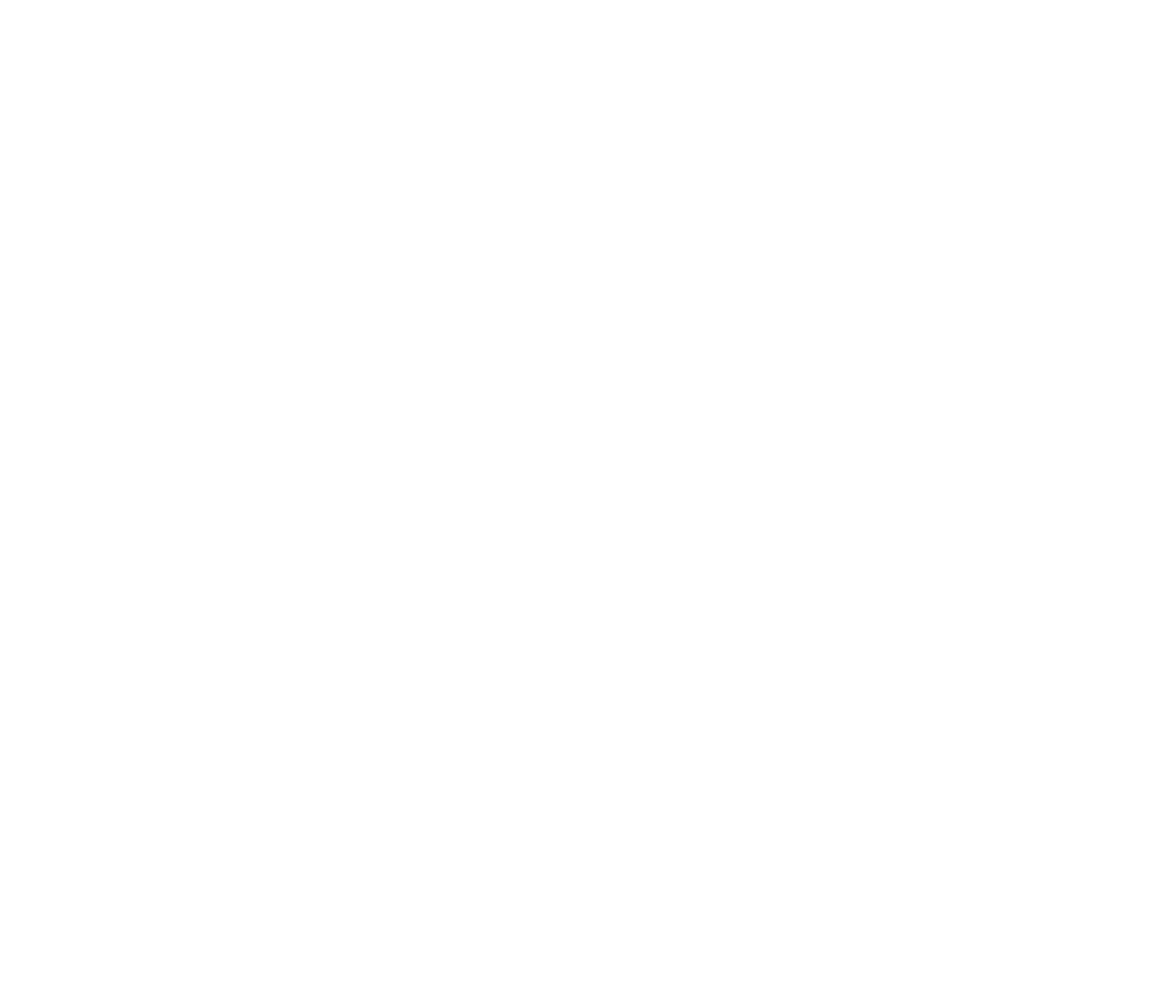
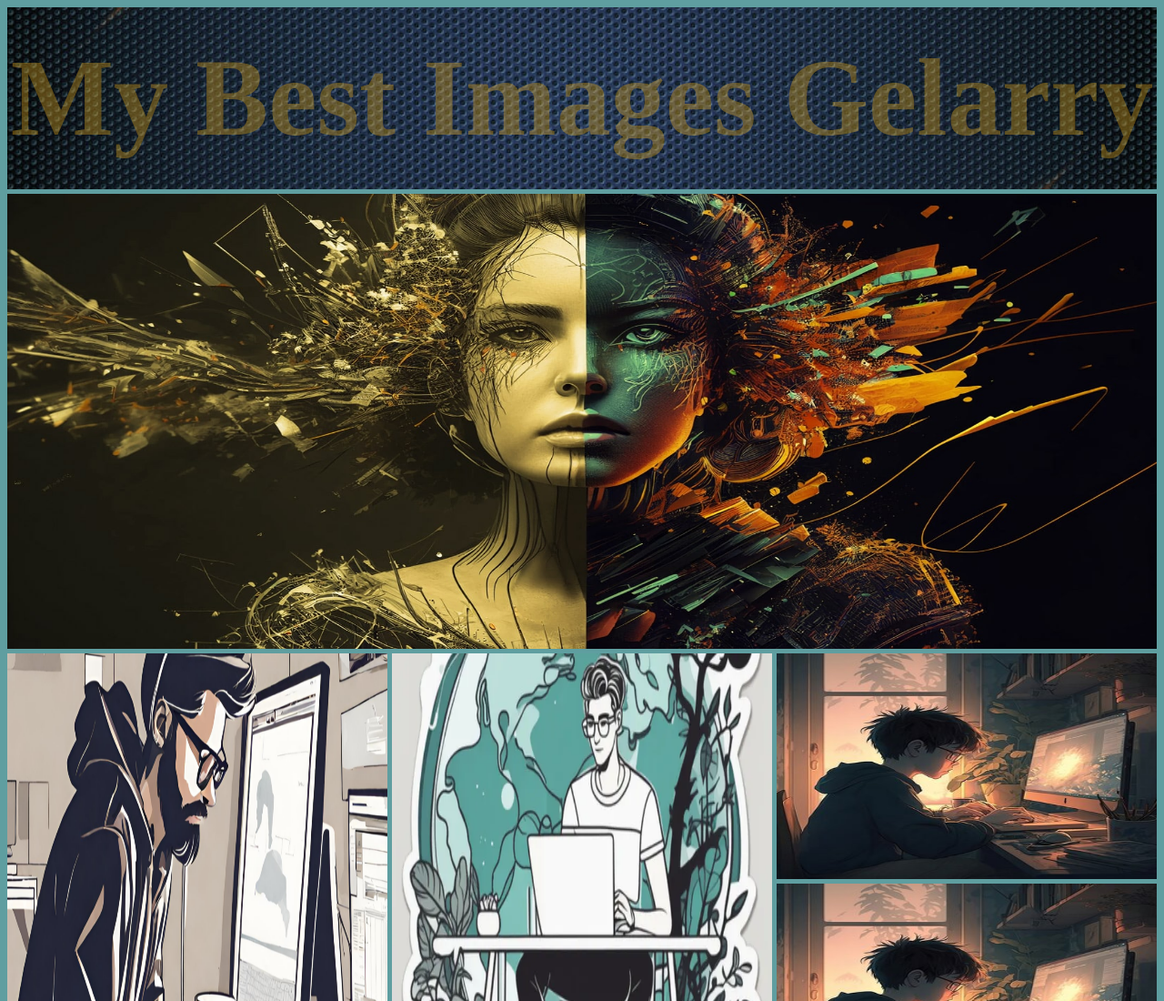
Before and after one commit to rkraj20/new-img-frem, a plain HTML site: page index.html in a window 1280 px wide. Shown: the top 1100 px of the page at 91% size. Before the commit the page ends 800 px from the top, so only its background shows below. Drawn offline with Linux system fonts and the light colour scheme.

Commit message:
full done

```diff
--- a/index.html
+++ b/index.html
@@ -4,8 +4,37 @@
     <meta charset="UTF-8">
     <meta name="viewport" content="width=device-width, initial-scale=1.0">
     <title>A Images Gelarry</title>
+    <link rel="stylesheet" href="style/style.css">
 </head>
 <body>
-
+    <header class="header">
+        <h2 class="header-title">My Best Images Gelarry</h2>
+    </header>
+    <main>
+        <section class="bg">
+            <img src="images/bg1.jpg" alt="">
+        </section>
+        <section class="bg section-img">
+                <div><img src="images/22.png" alt=""></div>
+                <div><img src="images/33.png" alt=""></div>
+                <div class="section-div">
+                    <div><img src="images/44.jpg" alt=""></div>
+                    <div><img src="images/44.jpg" alt=""></div>
+            </div>
+        </section>
+        <section class="bg section-imgs">
+            <div><img src="images/002.jpg" alt=""></div>
+            <div class="section-imgs-div">
+                <div><img src="images/2.png" alt=""></div>
+                <div><img src="images/2.png" alt=""></div>
+                <div><img src="images/2.png" alt=""></div>
+                <div><img src="images/2.png" alt=""></div>
+            </div>
+            <div><img src="images/003.jpg" alt=""></div>
+        </section>
+        <!-- <section class="bg color">
+            <img src="images/bg1.jpg" alt="">
+        </section>
+    </main> -->
 </body>
 </html>
--- a/style/style.css
+++ b/style/style.css
@@ -0,0 +1,55 @@
+body{
+    background-color: #5f9ea0;
+}
+.header{
+    width: 100%;
+    height: 200px;
+    display: flex;
+    align-items: center;
+    justify-content: center;
+    background-color: #ff000056;
+    background-image: url("../images/bg-pic.jpg");
+    background-size: cover;
+    background-repeat: no-repeat;
+    background-position: center;
+    margin-bottom: 5px;
+}
+.header-title{
+    font-size: 120px;
+    color: #daa52062;
+}
+img{
+    height: 100%;
+    width: 100%;
+}
+.bg{
+    height: 500px;
+    margin-bottom: 5px;
+}
+.section-img{
+    display: flex;
+    gap: 5px;
+}
+.section-img > div{
+    flex: 1;
+}
+.section-div{
+    display: flex;
+    flex-direction: column;
+    gap: 5px;
+}
+.section-div  div{
+    height: calc(50% - 5px/2);
+}
+.section-imgs{
+    display: flex;
+    gap: 5px;
+}
+.section-imgs-div{
+    display: grid;
+    grid-template-columns: repeat(2 ,1fr);
+    /* gap: 5px; */
+}
+.section-imgs > div{
+    flex: 1;
+}
```
Also changed, not shown: images/bg-pic.jpg (added).
